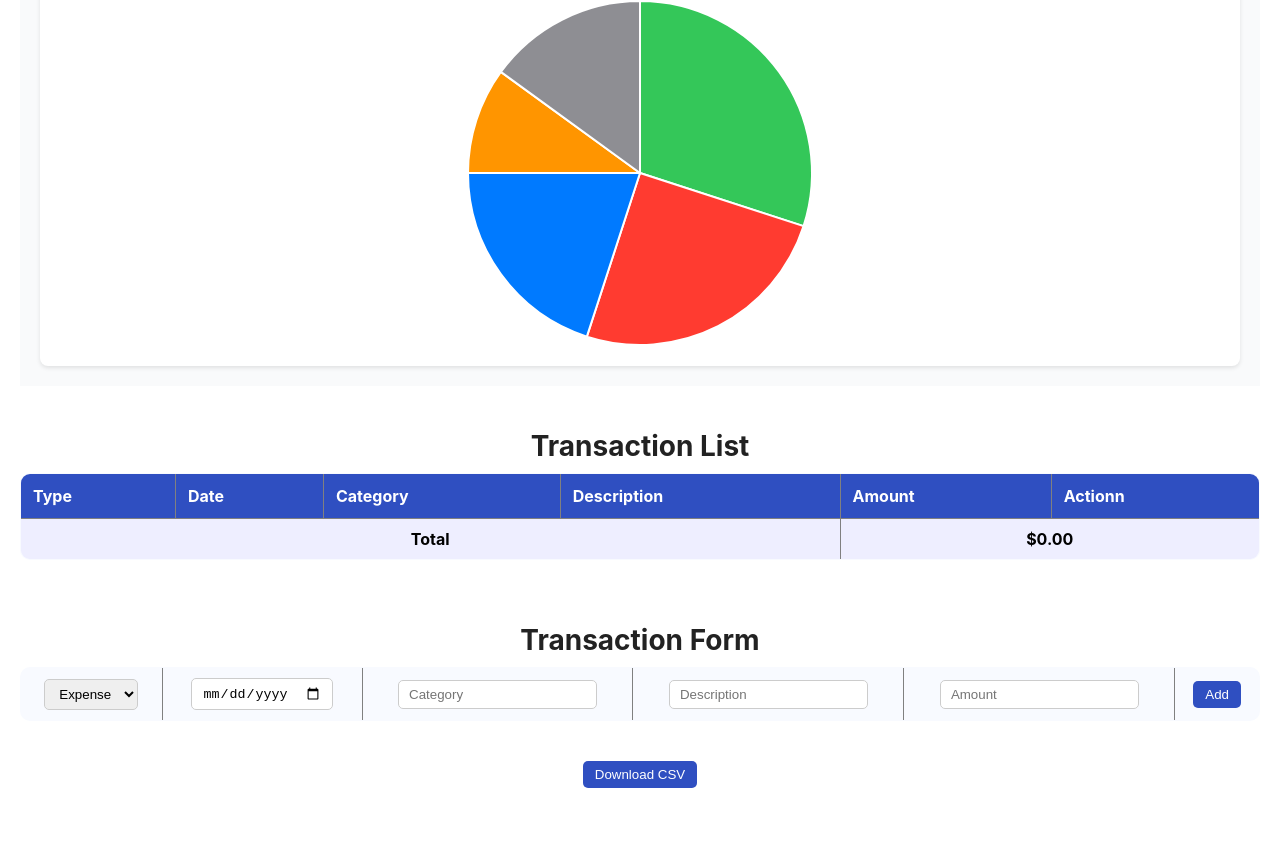
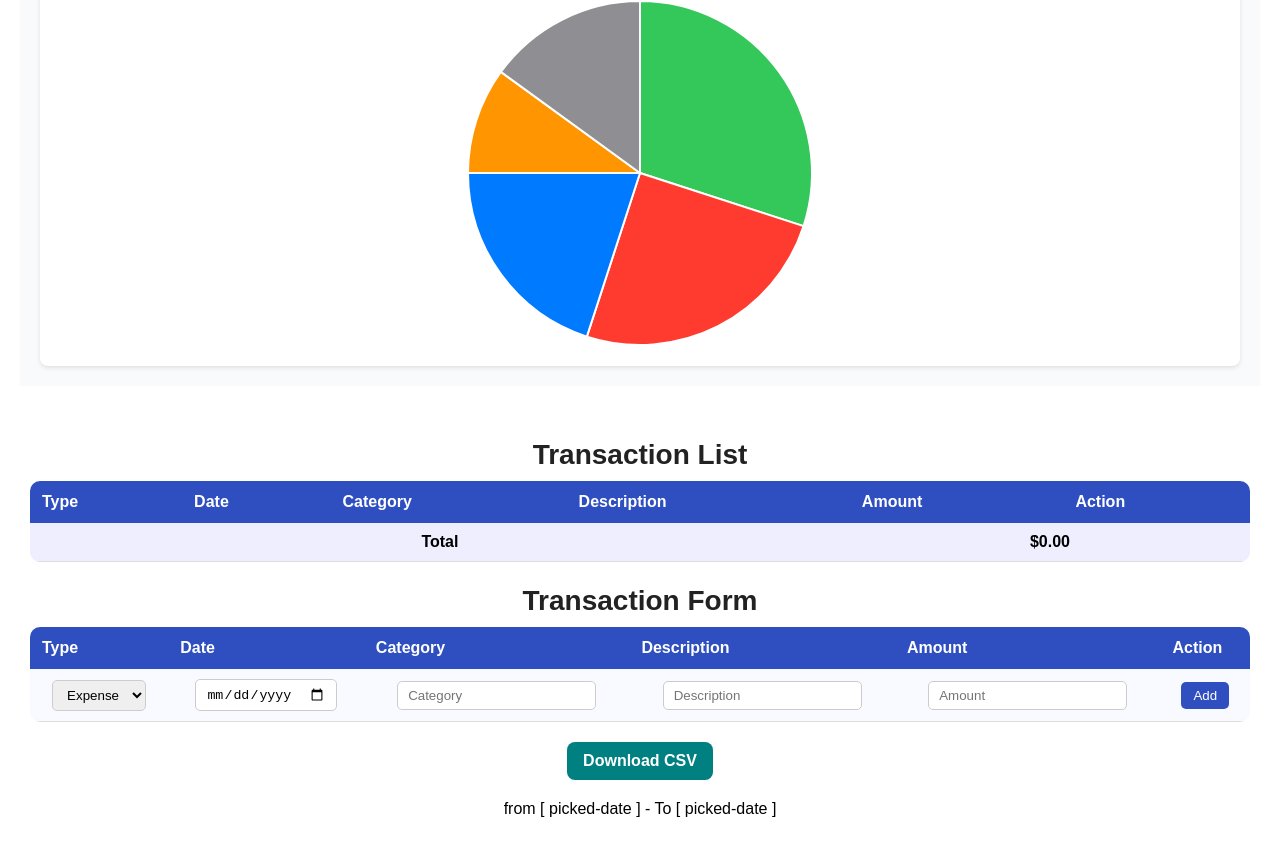
Before and after one commit to PrincessOkaroni/MoneyMesh, a React (Create React App) app: page / in a window 1280 px wide. Shown: the part 2947-3795 px from the top of the page. Before the commit the page ends 3755 px from the top, so only its background shows below. Built offline with nearby package versions, Linux system fonts and the light colour scheme.

Commit message:
works on tables

```diff
--- a/src/components/Transaction.js
+++ b/src/components/Transaction.js
@@ -1,5 +1,6 @@
 import React, { useState } from "react";
 import "./Transaction.css";
+
 const Transaction = () => {
   const [transactions, setTransactions] = useState([]);
   const [formData, setFormData] = useState({
@@ -42,11 +43,12 @@ const Transaction = () => {
     setTransactions((prev) => prev.filter((t) => t.id !== id));
   };
 
-  // Edit transaction (just load into form)
+  // Edit transaction
   const handleEdit = (t) => {
     setFormData(t);
     setTransactions((prev) => prev.filter((item) => item.id !== t.id));
   };
+
   // Download CSV
   const handleDownload = () => {
     const headers = "Type,Date,Category,Description,Amount\n";
@@ -67,16 +69,18 @@ const Transaction = () => {
     URL.revokeObjectURL(url);
   };
 
-  // Calculate total
   const totalAmount = transactions.reduce(
     (sum, t) => sum + parseFloat(t.amount || 0),
     0
   );
 
   return (
-    <div style={{ padding: "20px" }}>
+    <div className="transaction-container">
+      <div className="transaction-sections">
+        {/* Transaction List Table */}
+        <div className="transaction-table">
           <h2>Transaction List</h2>
-      <table border="1" cellPadding="6" cellSpacing="0">
+          <table>
             <thead>
               <tr>
                 <th>Type</th>
@@ -84,7 +88,7 @@ const Transaction = () => {
                 <th>Category</th>
                 <th>Description</th>
                 <th>Amount</th>
-            <th>Actionn</th>
+                <th>Action</th>
               </tr>
             </thead>
             <tbody>
@@ -109,11 +113,22 @@ const Transaction = () => {
               </tr>
             </tfoot>
           </table>
+        </div>
 
-      <br />
-
+        {/* Transaction Form Table */}
+        <div className="transaction-form">
           <h2>Transaction Form</h2>
-      <table border="1" cellPadding="6" cellSpacing="0">
+          <table>
+            <thead>
+              <tr>
+                <th>Type</th>
+                <th>Date</th>
+                <th>Category</th>
+                <th>Description</th>
+                <th>Amount</th>
+                <th>Action</th>
+              </tr>
+            </thead>
             <tbody>
               <tr>
                 <td>
@@ -167,9 +182,18 @@ const Transaction = () => {
               </tr>
             </tbody>
           </table>
+        </div>
+      </div>
 
-      <br />
-      <button onClick={handleDownload}>Download CSV</button>
+      {/* Download CSV */}
+      <button className="download-button" onClick={handleDownload}>
+        Download CSV
+      </button>
+
+      {/* Placeholder for date filter */}
+      <div className="date-filter">
+        from [ picked-date ] - To [ picked-date ]
+      </div>
     </div>
   );
 };
```
Lines whose indentation alone changed are shown as unchanged.
